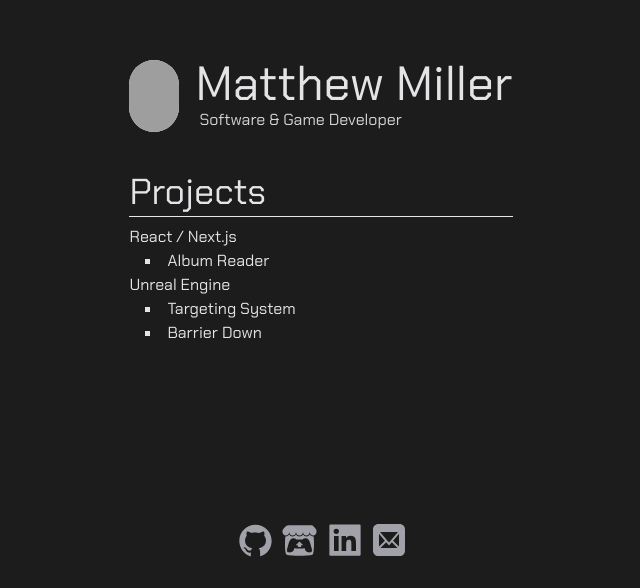
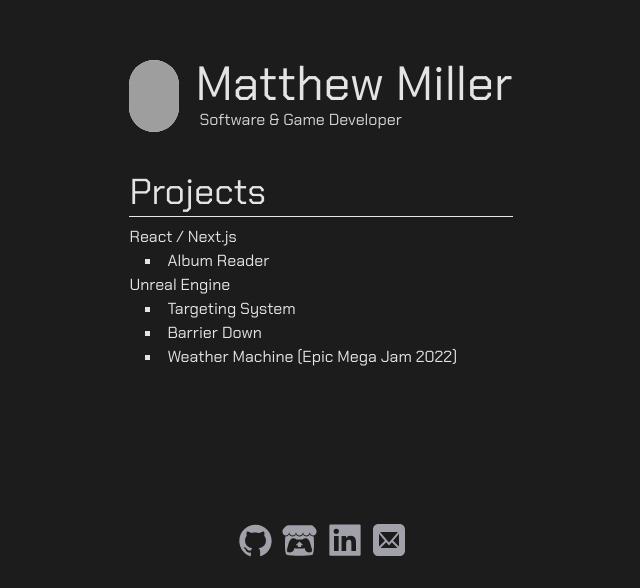
Before and after one commit to Mattxm/Website, a Next.js app: page / in a window 1280 px wide. Shown: the part 212-800 px from the top of the page, without its empty margins (319-959 px from the left). Built offline with nearby package versions, Linux system fonts and the light colour scheme; grey boxes are pictures that could not be loaded.

Commit message:
Update index.js

```diff
--- a/pages/index.js
+++ b/pages/index.js
@@ -35,13 +35,14 @@ const Home = () => {
                   <h2>React / Next.js</h2>
                   <ul className="main-list text-base indent-4 list-inside">
                     <li className="project-entry "><Link href="/reader">Album Reader</Link></li>
-                    {/* <li className="project-entry ">To The Beat</li> */}
+                    {/* <li className="project-entry "><Link href="/to-the-beat">To The Beat</Link></li> */}
                   </ul>
 
                   <h2>Unreal Engine</h2>
                   <ul className="main-list text-base indent-4 list-disc list-inside">
                     <li className="project-entry "><a href="https://mattxm.itch.io/targeting-system">Targeting System</a></li>
                     <li className="project-entry "><a href="https://mattxm.itch.io/barrier-down">Barrier Down</a></li>
+                    <li className="project-entry "><a href="https://mattxm.itch.io/weather-machine">Weather Machine (Epic Mega Jam 2022)</a></li>
                   </ul>
                 </div>
               </div>
```
